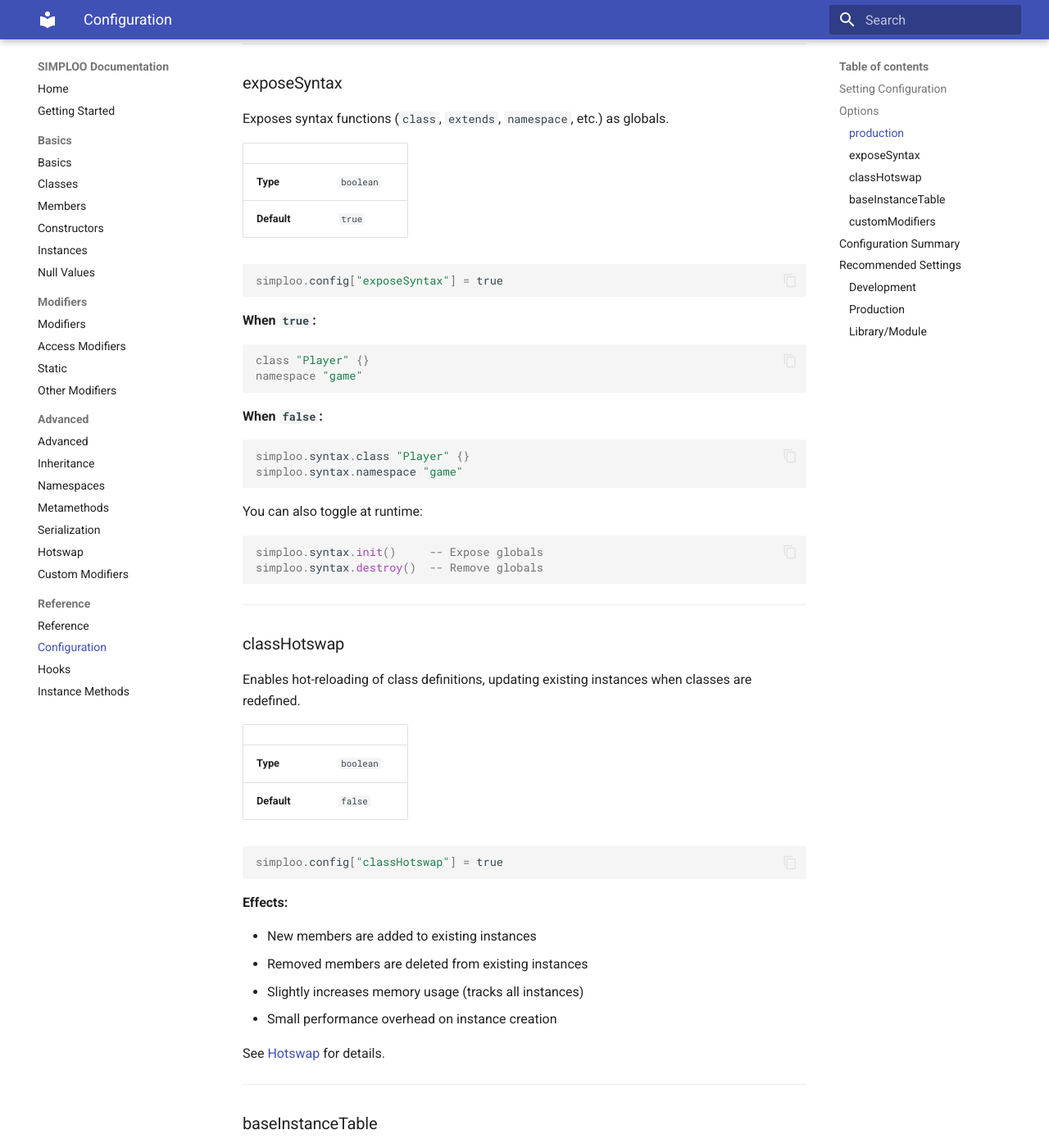
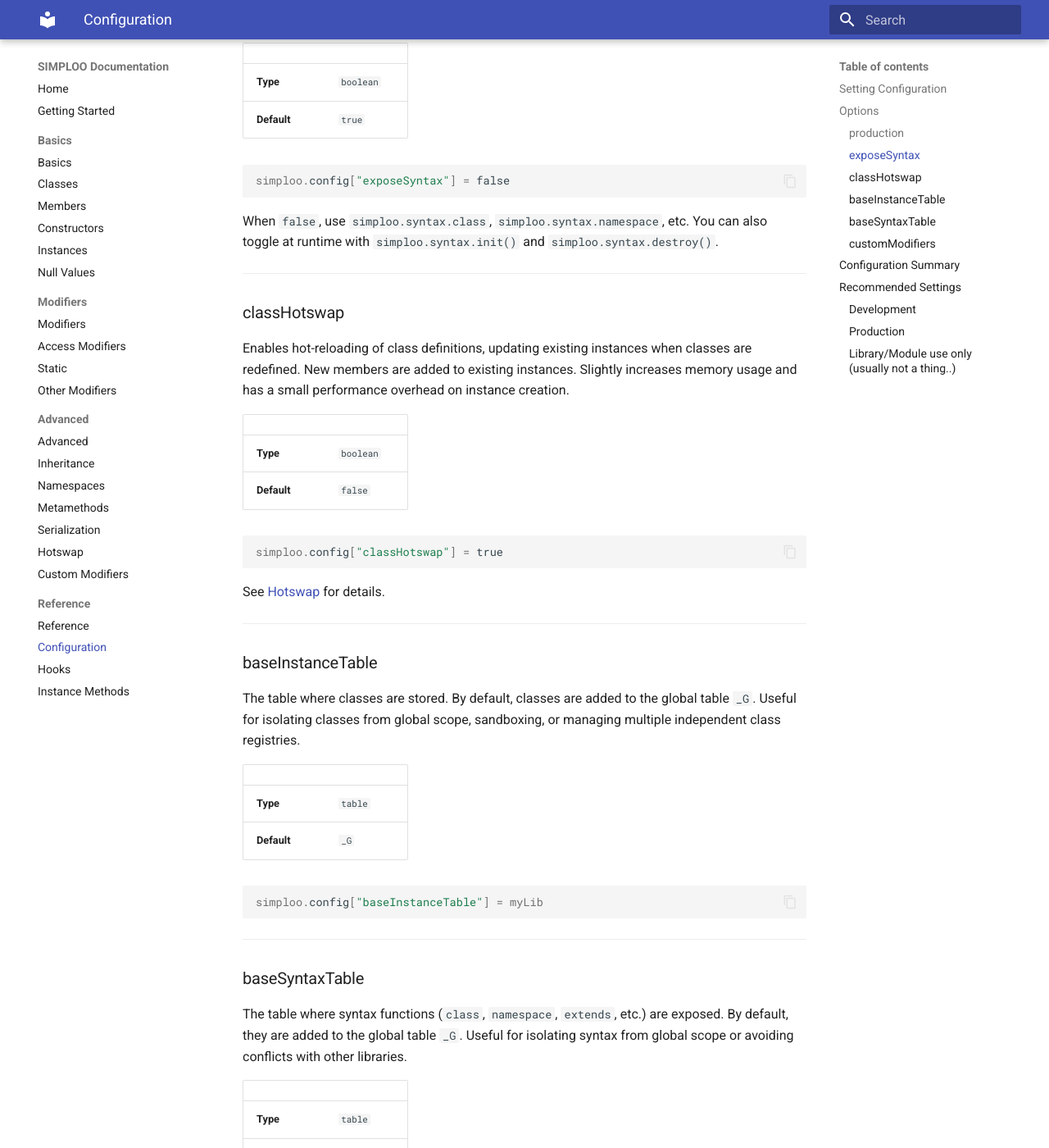
Before and after one commit to maurits150/simploo, an MkDocs documentation site: the page built from docs/reference/config.md, in a window 1280 px wide and 1400 px high, scrolled down 1135 px. Shown: the whole window at 82% size. Built offline with MkDocs 1.6.1 and Material for MkDocs 9.7.7, drawn with Linux system fonts in a browser that asks for light colours; some of the changed text lies outside the part shown.

Commit message:
Add tests for uncovered features, fix bugs, add baseSyntaxTable config
Tests added:
- modifier_const.lua: const modifier tests
- modifier_abstract.lua: abstract modifier tests
- finalize.lua: __finalize destructor tests
- config.lua: config options tests (exposeSyntax, baseInstanceTable, baseSyntaxTable, customModifiers)
- instancemethods.lua: get_name, get_class, get_parents tests
- testhooks.lua: afterInstancerInitClass, afterInstancerInstanceNew, onSyntaxNamespace, onSyntaxUsing tests

Bugs fixed:
- parser:deepLookup: renamed table param to tbl, added type check
- instancer:namespaceToTable: error on namespace conflict with non-table
- syntax.init: moved modifier registration to runtime for customModifiers
- syntax.destroy: added initialized flag for proper state tracking

New feature:
- baseSyntaxTable config option to isolate syntax from _G

Docs:
- Removed internal _members/_name/_base from public docs
- Updated examples to use get_name()/get_class() methods
- Added baseSyntaxTable docs with Lua parsing quirk note
- Cleaned up config.md examples for consistency

````diff
--- a/docs/reference/config.md
+++ b/docs/reference/config.md
@@ -30,11 +28,7 @@
 simploo.config["production"] = true
 ```
 
-**What it disables:**
-
-- Private member access enforcement
-- Method call depth tracking
-- Ambiguous member access checks
+Disables private member access enforcement, method call depth tracking, and ambiguous member access checks.
 
 **When to use:**
 
@@ -54,35 +48,16 @@
 | **Default** | `true` |
 
 ```lua
-simploo.config["exposeSyntax"] = true
+simploo.config["exposeSyntax"] = false
 ```
 
-**When `true`:**
-
-```lua
-class "Player" {}
-namespace "game"
-```
-
-**When `false`:**
-
-```lua
-simploo.syntax.class "Player" {}
-simploo.syntax.namespace "game"
-```
-
-You can also toggle at runtime:
-
-```lua
-simploo.syntax.init()     -- Expose globals
-simploo.syntax.destroy()  -- Remove globals
-```
+When `false`, use `simploo.syntax.class`, `simploo.syntax.namespace`, etc. You can also toggle at runtime with `simploo.syntax.init()` and `simploo.syntax.destroy()`.
 
 ---
 
 ### classHotswap
 
-Enables hot-reloading of class definitions, updating existing instances when classes are redefined.
+Enables hot-reloading of class definitions, updating existing instances when classes are redefined. New members are added to existing instances. Slightly increases memory usage and has a small performance overhead on instance creation.
 
 | | |
 |---|---|
@@ -93,20 +68,13 @@
 simploo.config["classHotswap"] = true
 ```
 
-**Effects:**
-
-- New members are added to existing instances
-- Removed members are deleted from existing instances
-- Slightly increases memory usage (tracks all instances)
-- Small performance overhead on instance creation
-
 See [Hotswap](../advanced/hotswap.md) for details.
 
 ---
 
 ### baseInstanceTable
 
-The table where classes are stored. By default, classes are added to the global table `_G`.
+The table where classes are stored. By default, classes are added to the global table `_G`. Useful for isolating classes from global scope, sandboxing, or managing multiple independent class registries.
 
 | | |
 |---|---|
@@ -114,30 +82,36 @@
 | **Default** | `_G` |
 
 ```lua
--- Store classes in a custom table
-local myClasses = {}
-simploo.config["baseInstanceTable"] = myClasses
-
-class "Player" {}
-
--- Access via custom table
-local p = myClasses.Player.new()
-
--- Not in _G
-print(_G.Player)  -- nil
+simploo.config["baseInstanceTable"] = myLib
 ```
 
-**Use cases:**
+---
 
-- Isolating classes from global scope
-- Managing multiple independent class registries
-- Sandboxing
+### baseSyntaxTable
+
+The table where syntax functions (`class`, `namespace`, `extends`, etc.) are exposed. By default, they are added to the global table `_G`. Useful for isolating syntax from global scope or avoiding conflicts with other libraries.
+
+| | |
+|---|---|
+| **Type** | `table` |
+| **Default** | `_G` |
+
+```lua
+simploo.config["baseSyntaxTable"] = myLib
+```
+
+Note: Due to Lua parsing rules, `myLib.class "A" myLib.extends "B" {}` doesn't work. Extract to locals for chainable syntax:
+
+```lua
+local class, extends = myLib.class, myLib.extends
+class "Player" extends "Entity" {}
+```
 
 ---
 
 ### customModifiers
 
-Define custom modifier keywords for class members.
+Define custom modifier keywords for class members. Custom modifiers are markers only - implement behavior via [hooks](hooks.md).
 
 | | |
 |---|---|
@@ -172,6 +144,7 @@
 | `exposeSyntax` | boolean | `true` | Expose syntax as globals |
 | `classHotswap` | boolean | `false` | Enable class hot-reloading |
 | `baseInstanceTable` | table | `_G` | Where classes are stored |
+| `baseSyntaxTable` | table | `_G` | Where syntax functions are exposed |
 | `customModifiers` | table | `{}` | Custom modifier keywords |
 
 ## Recommended Settings
@@ -190,10 +163,11 @@
 simploo.config["classHotswap"] = false
 ```
 
-### Library/Module
+### Library/Module use only (usually not a thing..)
 
 ```lua
 local myLib = {}
 simploo.config["baseInstanceTable"] = myLib
+simploo.config["baseSyntaxTable"] = myLib
 simploo.config["exposeSyntax"] = false
 ```
````
Also changed, not shown: other parts of docs/reference/config.md (+4 -8 lines), docs/advanced/custom-modifiers.md (+1 -17 lines), docs/basics/instances.md (+4 -10 lines), docs/reference/hooks.md (+4 -7 lines), docs/reference/instance-methods.md (+1 -61 lines), 11 other files.
